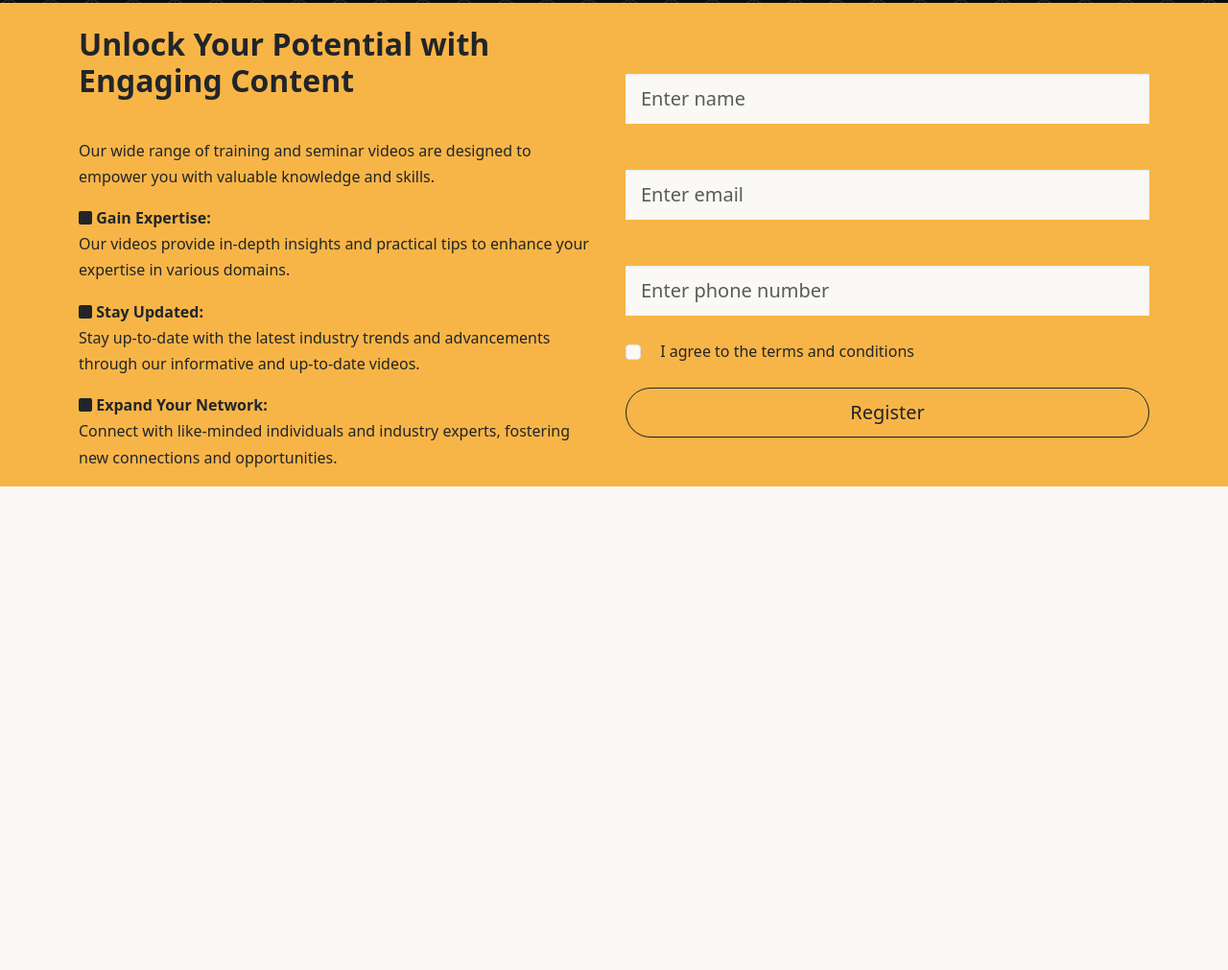
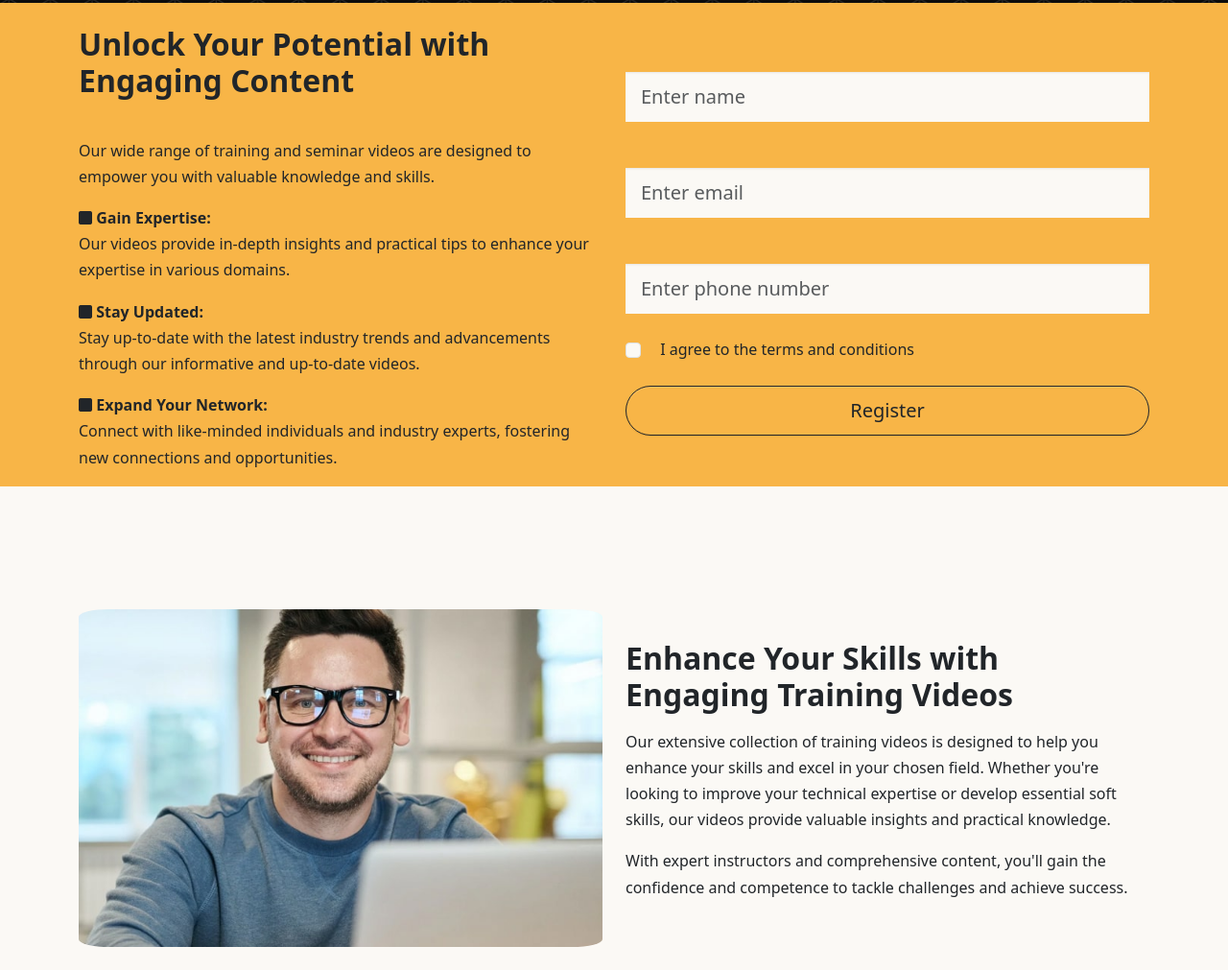
Before and after one commit to alirezangh123123/reservation-project, a website: page index.html in a window 1280 px wide. Shown: the part 1180-2191 px from the top of the page at 96% size. Before the commit the page ends 1687 px from the top, so only its background shows below. Drawn offline with Linux system fonts and the light colour scheme.

Commit message:
finish-dicover-detail

```diff
--- a/assest/scss/style.scss
+++ b/assest/scss/style.scss
@@ -112,3 +112,4 @@ header {
     border-radius: var(--bs-border-radius-lg);
   }
 }
+// discover-section
--- a/index.html
+++ b/index.html
@@ -152,7 +152,9 @@
               </p>
             </div>
             <div class="btn-wrapper">
-              <button class="btn btn-primary btn-lg mt-3 text-uppercase mx-3 btn-header">
+              <button
+                class="btn btn-primary btn-lg mt-3 text-uppercase mx-3 btn-header"
+              >
                 Register
               </button>
               <button
@@ -264,7 +266,7 @@
             <form class="vstack">
               <input
                 type="text"
-                class="form-control form-control-lg rounded-0 border-0  my-4"
+                class="form-control form-control-lg rounded-0 border-0 my-4"
                 placeholder="Enter name"
               />
               <input
@@ -278,18 +280,54 @@
                 placeholder="Enter phone number"
               />
               <div class="check-box">
-                <input
-                type="checkbox"
-                class="form-check-input"
-               id="check"
+                <input type="checkbox" class="form-check-input" id="check" />
+                <label for="check" class="form-check-label ms-3"
+                  >I agree to the terms and conditions</label
+                >
+              </div>
+              <div class="submit d-grid mt-4 btn-submit-wrapper">
+                <button
+                  class="btn btn-lg rounded-5 btn-primary btn-outline-dark btn-register mb-4 mb-lg-1"
+                >
+                  Register
+                </button>
+              </div>
+            </form>
+          </div>
+        </div>
+      </div>
+    </section>
+    <!-- add-discover-section -->
+    <section class="discover bg-light mt-5 mt-md-7">
+      <div class="container">
+        <div class="row hstack g-4">
+          <div class="col-lg-6 my-auto">
+            <div class="img-container">
+              <img
+                src="assest/images/instructor.jpg"
+                alt="instructor"
+                class="img-fluid rounded-5 py-4"
               />
-              <label for="check" class="form-check-label ms-3">I agree to the terms and conditions</label>
-              </div>
-             <div class="submit d-grid mt-4 btn-submit-wrapper">
-              <button class="btn btn-lg rounded-5
-               btn-primary btn-outline-dark btn-register">Register</button>
-             </div>
-            </form>
+            </div>
+          </div>
+          <div class="col-lg-6 my-auto">
+            <div class="txt-container">
+              <h2 class="fw-bold">
+                Enhance Your Skills with Engaging Training Videos
+              </h2>
+              <p >
+                Our extensive collection of training videos is designed to help
+                you enhance your skills and excel in your chosen field. Whether
+                you're looking to improve your technical expertise or develop
+                essential soft skills, our videos provide valuable insights and
+                practical knowledge.
+              </p>
+              <p >
+                With expert instructors and comprehensive content, you'll gain
+                the confidence and competence to tackle challenges and achieve
+                success.
+              </p>
+            </div>
           </div>
         </div>
       </div>
```
